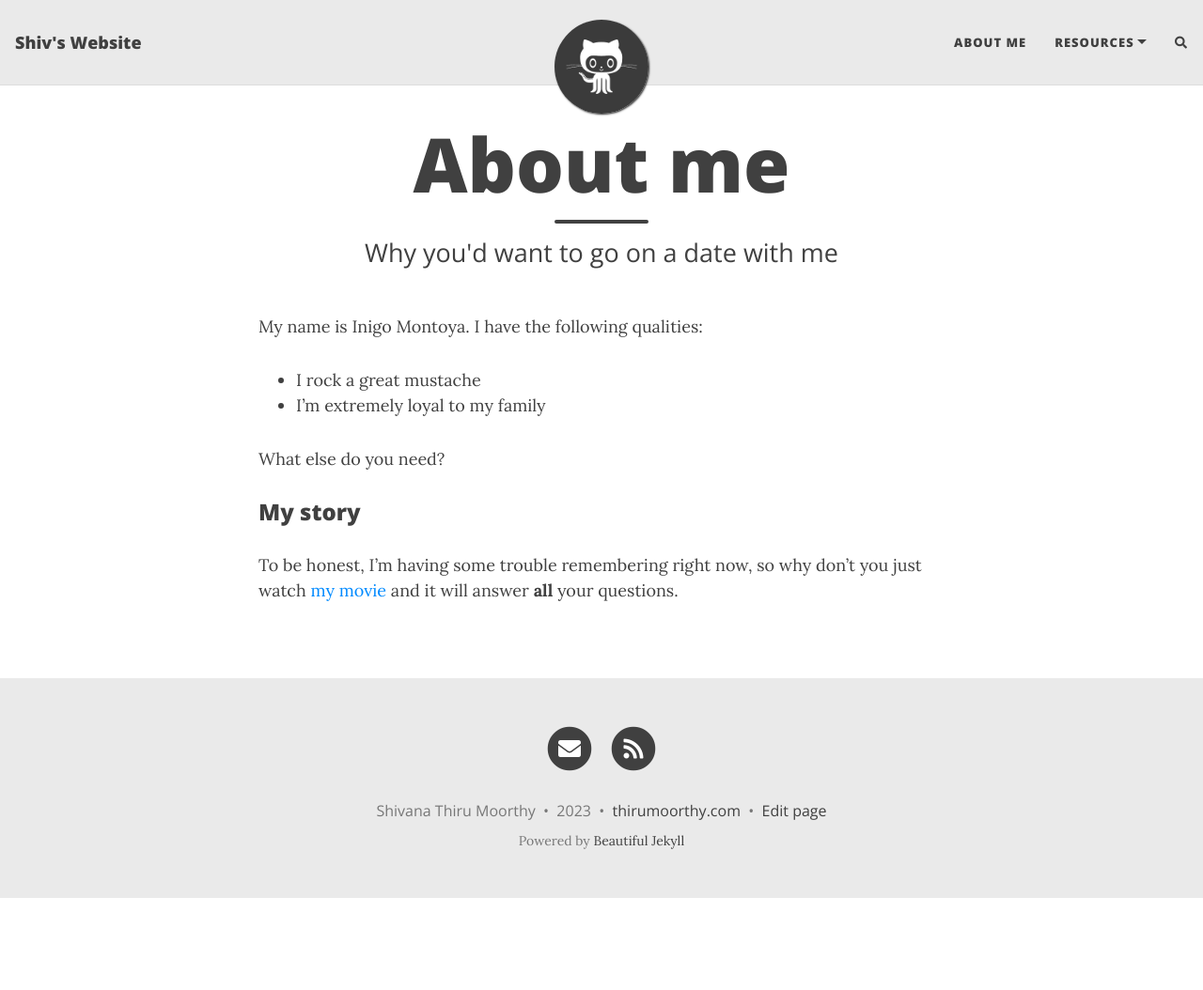
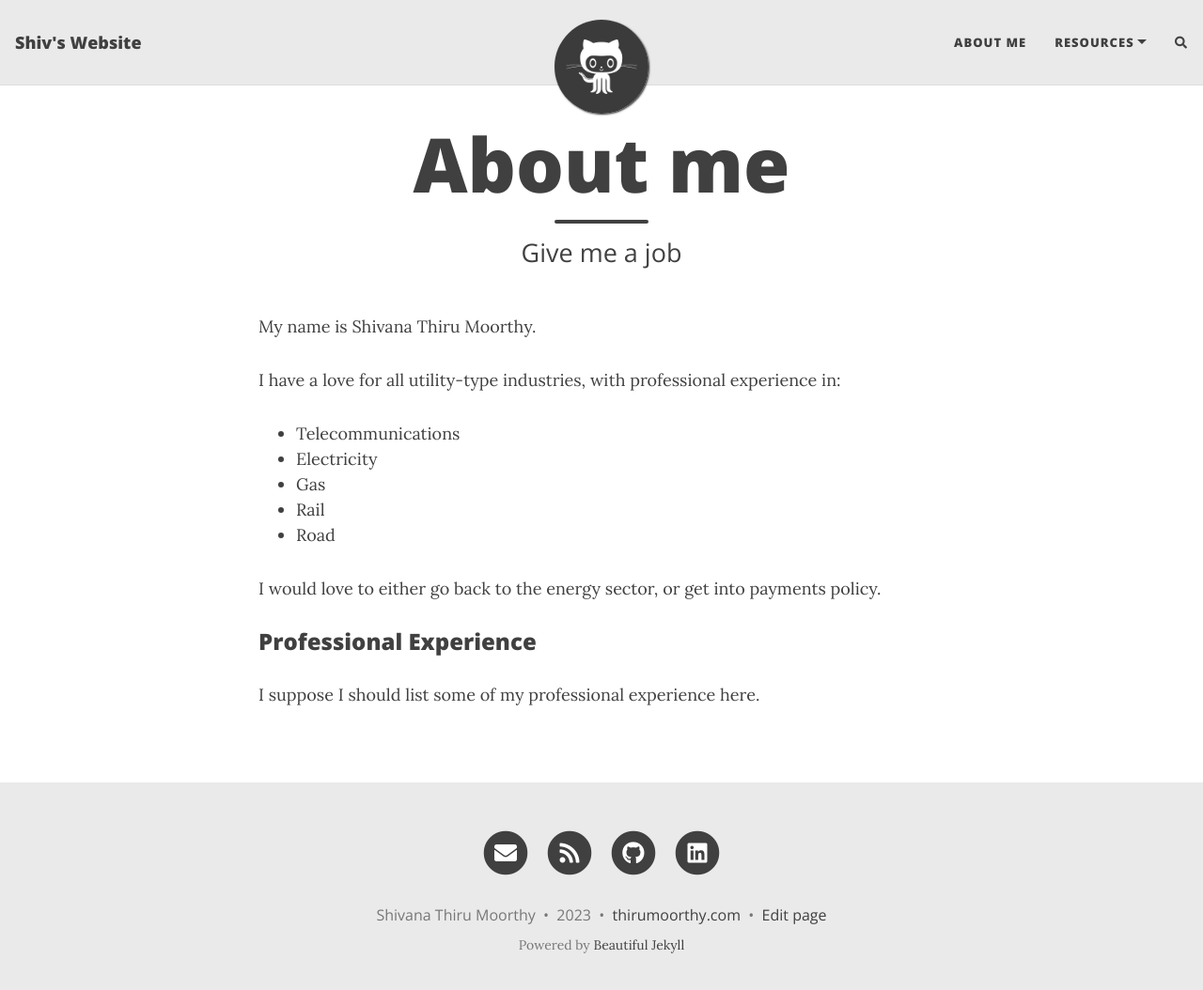
Before and after one commit to avengingangels/avengingangels.github.io, a Jekyll site: the page built from aboutme.md, in a window 1280 px wide and 1067 px high. Shown: the top 1054 px of the window at 94% size. Built offline with Jekyll 4.4.1, drawn with Linux system fonts in a browser that asks for light colours; nearby versions of some CDN libraries; comment, search, counter and statistics services are not loaded.

Commit message:
Updated about me page and homepage

```diff
--- a/_config.yml
+++ b/_config.yml
@@ -56,13 +56,13 @@ social-network-links:
   email: "someone@example.com"
   rss: true  # remove this line if you don't want to show an RSS link at the bottom
 #  facebook: deanattali
-#  github: daattali
+  github: avengingangels
 #  twitter: daattali
 #  patreon: DeanAttali
 #  youtube: c/daattali
 #  medium: yourname
 #  reddit: yourname
-#  linkedin: daattali
+  linkedin: shivana-thiru-moorthy
 #  xing: yourname
 #  stackoverflow: "3943160/daattali"
 #  snapchat: deanat78
--- a/aboutme.md
+++ b/aboutme.md
@@ -1,16 +1,21 @@
 ---
 layout: page
 title: About me
-subtitle: Why you'd want to go on a date with me
+subtitle: Give me a job
 ---
 
-My name is Inigo Montoya. I have the following qualities:
+My name is Shivana Thiru Moorthy.
 
-- I rock a great mustache
-- I'm extremely loyal to my family
+I have a love for all utility-type industries, with professional experience in:
 
-What else do you need?
+- Telecommunications
+- Electricity
+- Gas
+- Rail
+- Road
 
-### My story
+I would love to either go back to the energy sector, or get into payments policy.
 
-To be honest, I'm having some trouble remembering right now, so why don't you just watch [my movie](https://en.wikipedia.org/wiki/The_Princess_Bride_%28film%29) and it will answer **all** your questions.
+### Professional Experience
+
+I suppose I should list some of my professional experience here.
--- a/index.html
+++ b/index.html
@@ -1,5 +1,5 @@
 ---
 layout: home
-title: My website
-subtitle: This is where I will tell my friends way too much about me
+title: Shiv's Website
+subtitle: Please help me, I am learning how to use Jekyll
 ---
```
